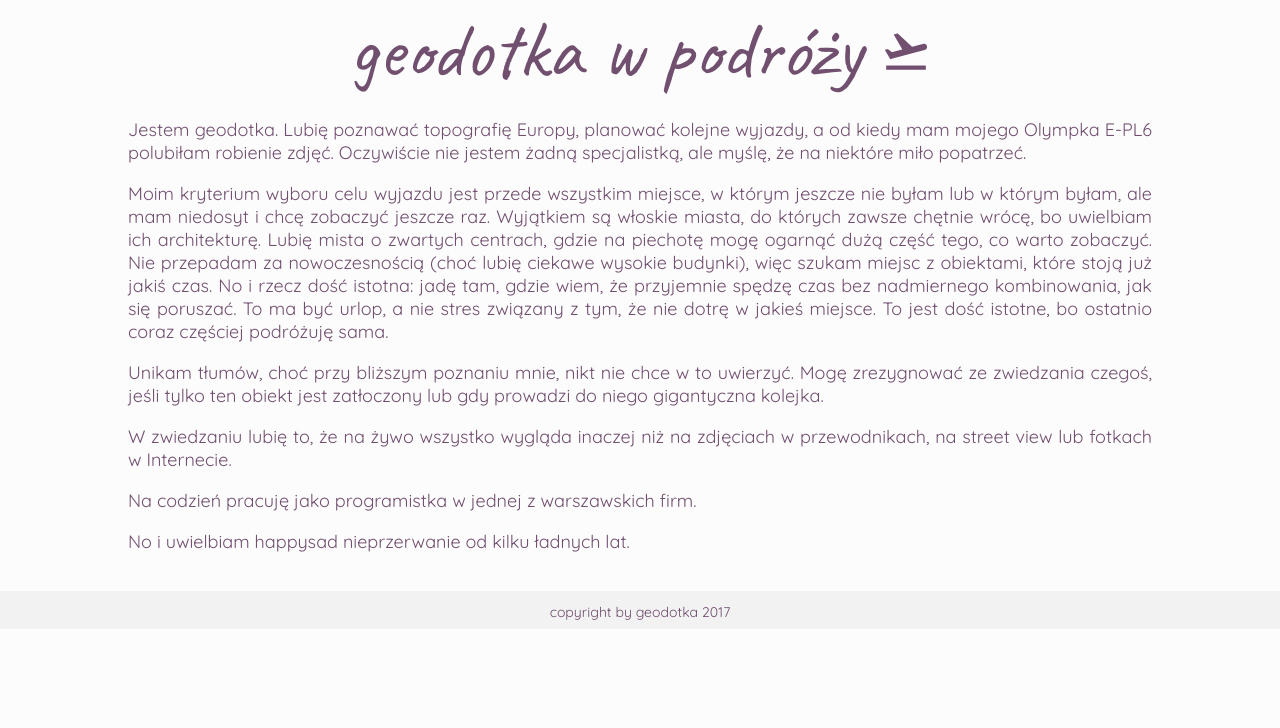
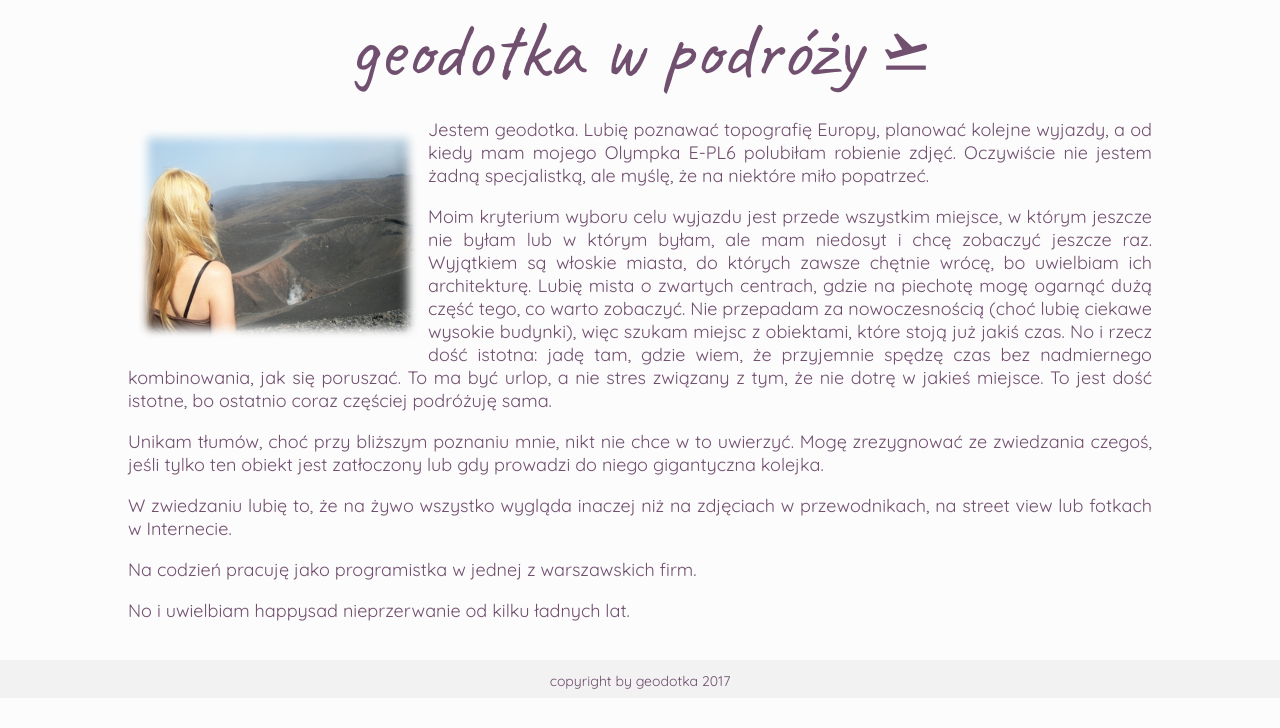
Before and after one commit to geodotka/mindtrip, a Django app: template mindtrip/trips/templates/trips/contact.html in a window 1280 px wide. Shown: the part 41-769 px from the top of the page. Run offline with Django 3.2, Linux system fonts and the light colour scheme; the template is opened without the code that fills it, so the values that code supplies are empty.

Commit message:
Add geodotka foto

```diff
--- a/mindtrip/static/css/main.css
+++ b/mindtrip/static/css/main.css
@@ -484,3 +484,21 @@ form button {
 .hidden {
 	display: none;
 }
+
+.geodotka {
+	float: left;
+	position: relative;
+}
+
+.geodotka img{
+	width: 300px;
+}
+
+.geodotka .shadow {
+	position: absolute;
+    width: 100%;
+    height: 100%;
+    box-shadow: inset 0 0 10px 20px #fcfcfc;
+    top: 0;
+    left: 0;
+}
--- a/mindtrip/trips/templates/trips/contact.html
+++ b/mindtrip/trips/templates/trips/contact.html
@@ -4,23 +4,27 @@
 
 {% block content %}
 	<div class="content">
+		<div class="geodotka">
+			<img src="{{ STATIC_URL }}img/geodotka.jpg">
+			<div class="shadow"></div>
+		</div>
 		<p>Jestem geodotka. Lubię poznawać topografię Europy, planować kolejne wyjazdy,
 		a od kiedy mam mojego Olympka E-PL6 polubiłam robienie zdjęć. Oczywiście nie jestem żadną specjalistką,
 		ale myślę, że na niektóre miło popatrzeć.</p>
-		<p>Moim kryterium wyboru celu wyjazdu jest przede wszystkim miejsce, w którym jeszcze nie byłam
-		lub w którym byłam, ale mam niedosyt i chcę zobaczyć jeszcze raz. Wyjątkiem są włoskie miasta,
+		<p>Moim kryterium wyboru celu wyjazdu jest przede wszystkim miejsce, w&nbsp;którym jeszcze nie byłam
+		lub w&nbsp;którym byłam, ale mam niedosyt i&nbsp;chcę zobaczyć jeszcze raz. Wyjątkiem są włoskie miasta,
 		do których zawsze chętnie wrócę, bo uwielbiam ich architekturę. Lubię mista o zwartych centrach,
 		gdzie na piechotę mogę ogarnąć dużą część tego, co warto zobaczyć. Nie przepadam za nowoczesnością
-		(choć lubię ciekawe wysokie budynki), więc szukam miejsc z obiektami, które stoją
-		już jakiś czas. No i rzecz dość istotna: jadę tam, gdzie wiem, że przyjemnie spędzę
-		czas bez nadmiernego kombinowania, jak się poruszać. To ma być urlop, a nie stres
-		związany z tym, że nie dotrę w jakieś miejsce. To jest dość istotne, bo ostatnio coraz
+		(choć lubię ciekawe wysokie budynki), więc szukam miejsc z&nbsp;obiektami, które stoją
+		już jakiś czas. No i&nbsp;rzecz dość istotna: jadę tam, gdzie wiem, że przyjemnie spędzę
+		czas bez nadmiernego kombinowania, jak się poruszać. To ma być urlop, a&nbsp;nie stres
+		związany z&nbsp;tym, że nie dotrę w&nbsp;jakieś miejsce. To jest dość istotne, bo ostatnio coraz
 		częściej podróżuję sama.</p>
-		<p>Unikam tłumów, choć przy bliższym poznaniu mnie, nikt nie chce w to uwierzyć. Mogę zrezygnować
+		<p>Unikam tłumów, choć przy bliższym poznaniu mnie, nikt nie chce w&nbsp;to uwierzyć. Mogę zrezygnować
 		ze zwiedzania czegoś, jeśli tylko ten obiekt jest zatłoczony lub gdy prowadzi do niego gigantyczna kolejka.</p>
-		<p>W zwiedzaniu lubię to, że na żywo wszystko wygląda inaczej niż na zdjęciach w przewodnikach,
-		na street view lub fotkach w Internecie.</p>
-		<p>Na codzień pracuję jako programistka w jednej z warszawskich firm.</p>
-		<p>No i uwielbiam happysad nieprzerwanie od kilku ładnych lat.</p>
+		<p>W zwiedzaniu lubię to, że na żywo wszystko wygląda inaczej niż na zdjęciach w&nbsp;przewodnikach,
+		na street view lub fotkach w&nbsp;Internecie.</p>
+		<p>Na codzień pracuję jako programistka w&nbsp;jednej z&nbsp;warszawskich firm.</p>
+		<p>No i&nbsp;uwielbiam happysad nieprzerwanie od kilku ładnych lat.</p>
 	</div>
 {% endblock %}
```
Also changed, not shown: mindtrip/static/img/geodotka.jpg (added).
